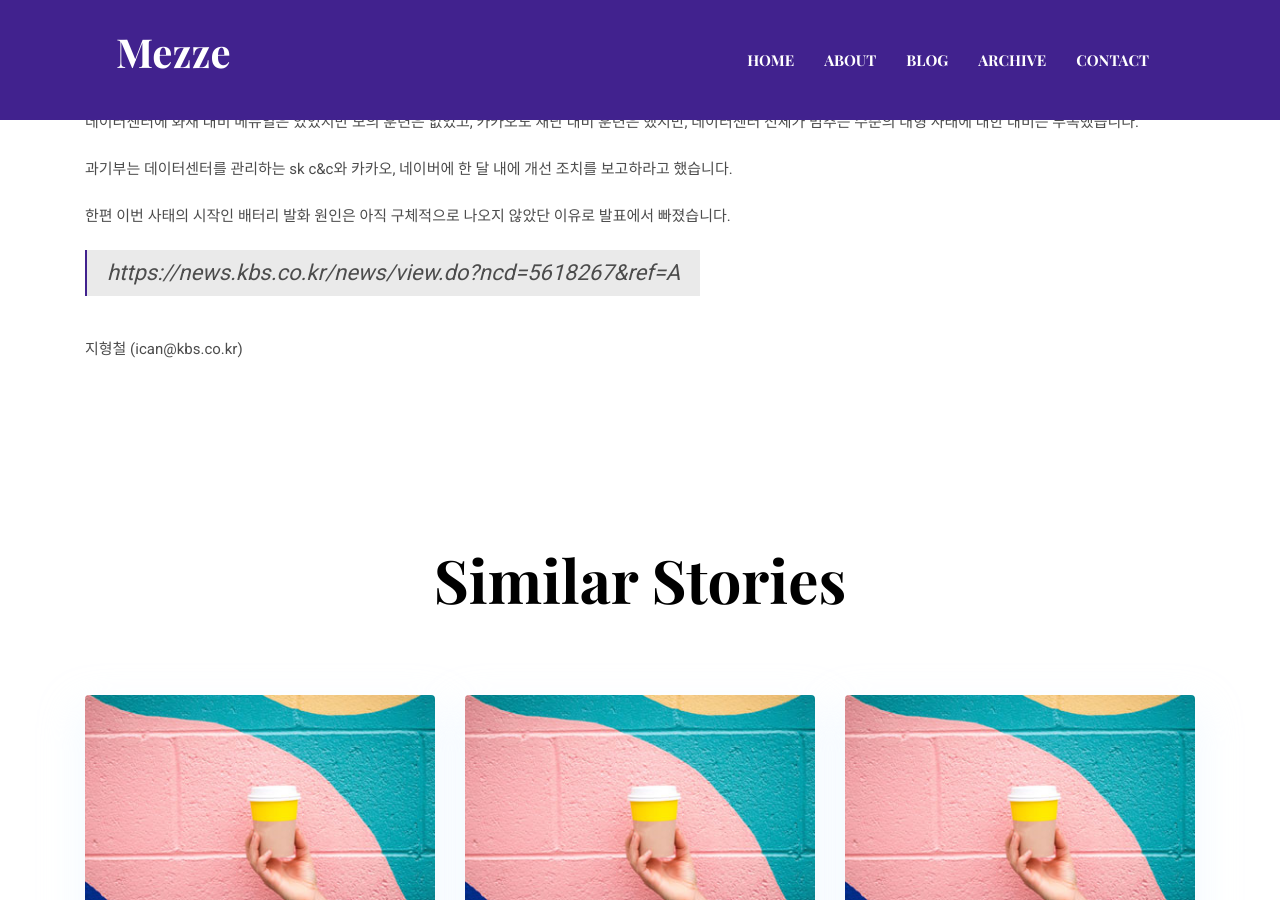
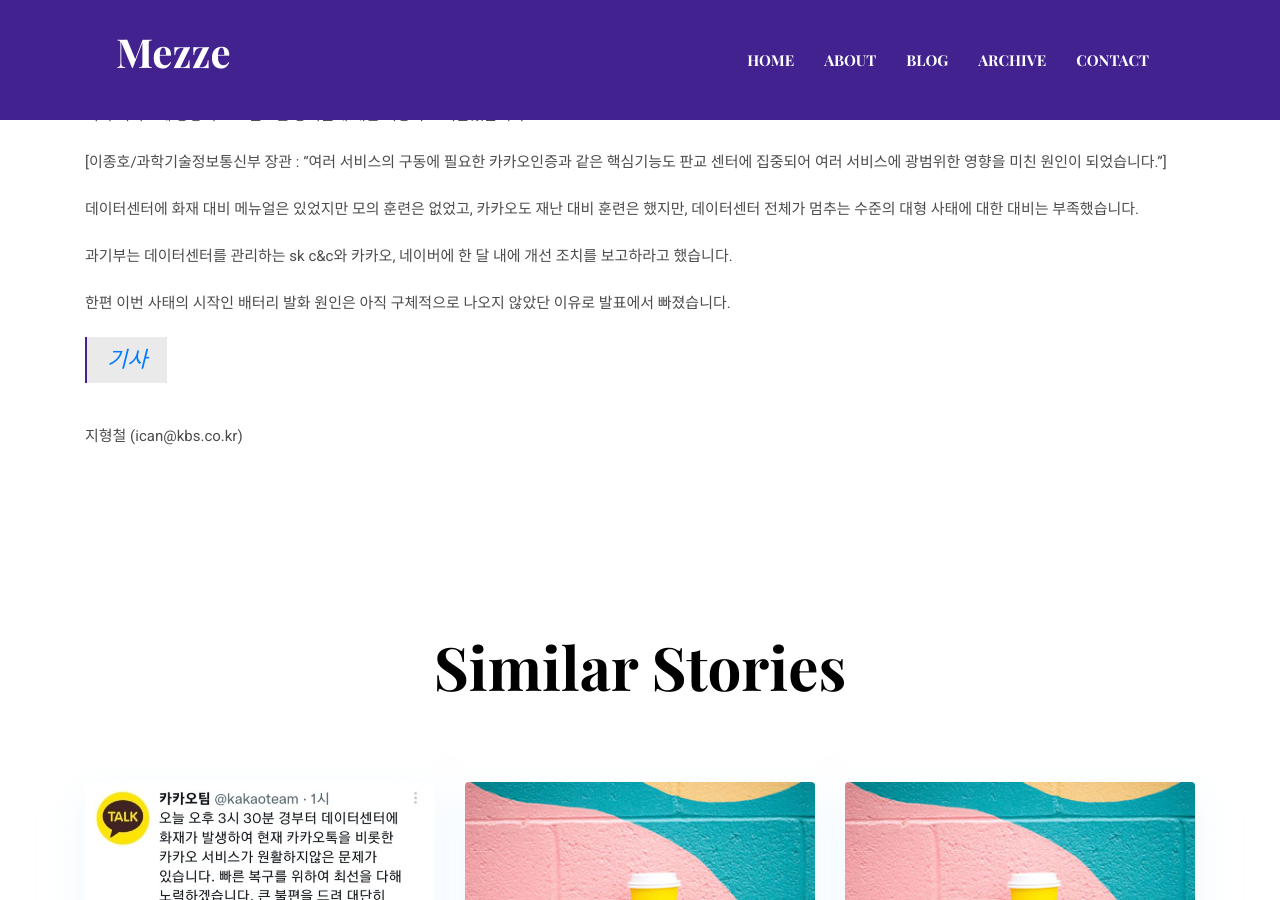
Before and after one commit to JEJUCE/JEJUCE.github.io, a Jekyll site: the page built from _posts/2022-12-07- “카카오 이중화 제대로 안 됐다” 정부 공식 확인.markdown, in a window 1280 px wide and 900 px high, scrolled down 1284 px. Built offline with Jekyll 4.4.1, drawn with Linux system fonts in a browser that asks for light colours.

Commit message:
no message

```diff
--- a/_posts/2022-12-07- “카카오 이중화 제대로 안 됐다” 정부 공식 확인.markdown
+++ b/_posts/2022-12-07- “카카오 이중화 제대로 안 됐다” 정부 공식 확인.markdown
@@ -2,7 +2,7 @@
 layout: post
 title:  “카카오 이중화 제대로 안 됐다” 정부 공식 확인
 date:   2022-12-07 06:44:00 +0300
-image:  /assets/images/blog/post-5.jpg
+image:  /assets/images/blog/post-2.jpg
 author: 지형철
 tags:   KBS
 ---
@@ -36,6 +36,6 @@ tags:   KBS
 
 한편 이번 사태의 시작인 배터리 발화 원인은 아직 구체적으로 나오지 않았단 이유로 발표에서 빠졌습니다.
 
-> https://news.kbs.co.kr/news/view.do?ncd=5618267&amp;ref=A
+> <a href="https://news.kbs.co.kr/news/view.do?ncd=5618267&amp;ref=A">기사</a>
 
 지형철 (ican@kbs.co.kr)
```
Also changed, not shown: assets/images/blog/post-2.jpg.
